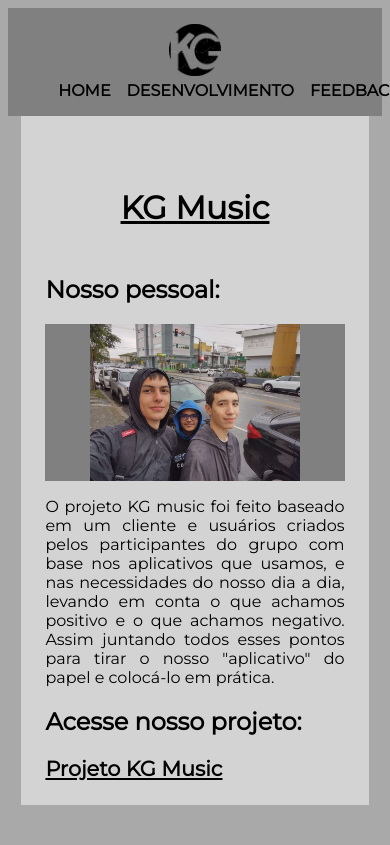
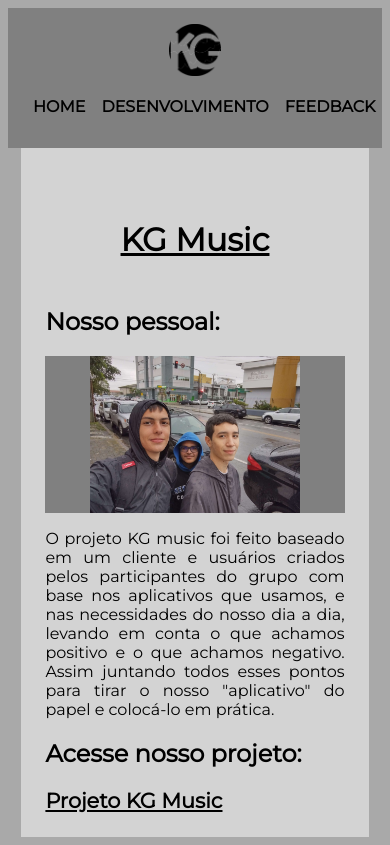
Before and after one commit to Keween-alonso/KG-Music, a plain HTML site: page index.html in a window 390 px wide. Drawn offline with Linux system fonts and the light colour scheme.

Commit message:
Update style.css

```diff
--- a/style.css
+++ b/style.css
@@ -151,7 +151,7 @@ input[type='submit']:hover{
 
     .cabecalho ul{
         padding: 0;
-        margin: 0 10%;
+        margin-left: 9px;
     }
 
     .cabecalho li a{
```
